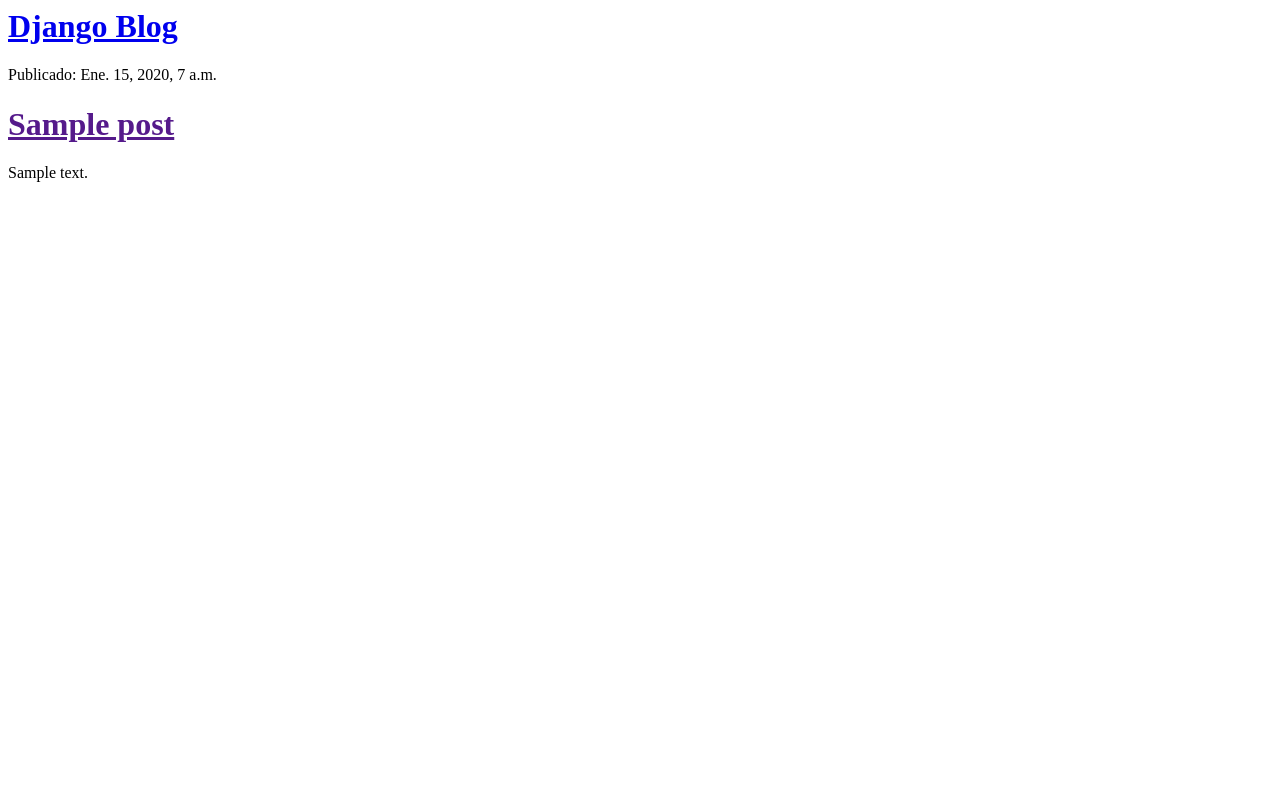
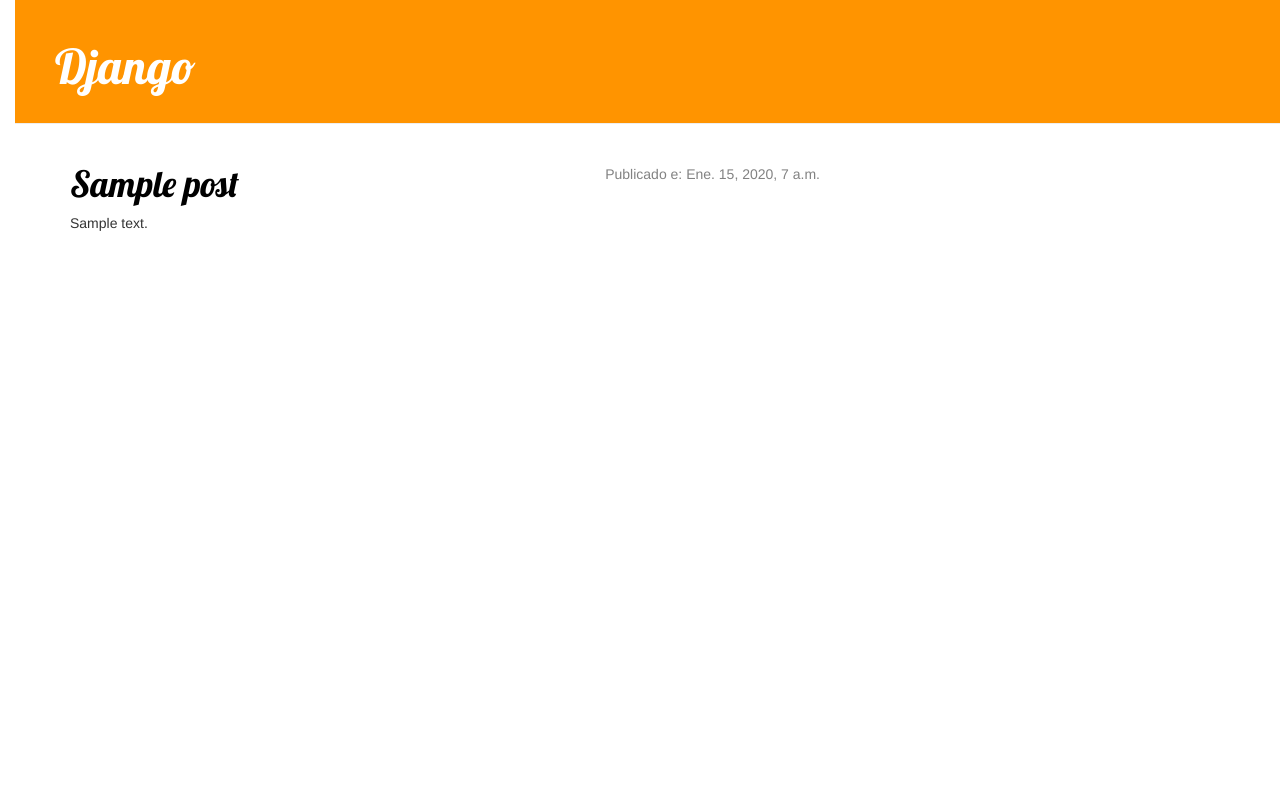
Before and after one commit to joacomaciascaceres/my-first-blog, a Django app: template blog/templates/blog/post_list.html in a window 1280 px wide. Run offline with Django 3.2, Linux system fonts and the light colour scheme; the template is opened without the code that fills it: values that come from a table or form of the project are taken from there, others are empty; tables that the repository leaves empty hold one stand-in row (values such as "Sample post"); some libraries are stand-ins or nearby versions.

Commit message:
Commit de nuevos cambios en el indez de la pagina blog post_list.html 20190426 1252

```diff
--- /dev/null
+++ b/blog/static/css/blog.css
@@ -0,0 +1,54 @@
+h1 a {
+    color: #FCA205;
+    font-family: 'Lobster';
+}
+body {
+    padding-left: 15px;
+}
+.page-header {
+    background-color: #ff9400;
+    margin-top: 0;
+    padding: 20px 20px 20px 40px;
+}
+
+.page-header h1, .page-header h1 a, .page-header h1 a:visited, .page-header h1 a:active {
+    color: #ffffff;
+    font-size: 36pt;
+    text-decoration: none;
+}
+
+.content {
+    margin-left: 40px;
+}
+
+h1, h2, h3, h4 {
+    font-family: 'Lobster', cursive;
+}
+
+.date {
+    float: right;
+    color: #828282;
+}
+
+.save {
+    float: right;
+}
+
+.post-form textarea, .post-form input {
+    width: 100%;
+}
+
+.top-menu, .top-menu:hover, .top-menu:visited {
+    color: #ffffff;
+    float: right;
+    font-size: 26pt;
+    margin-right: 20px;
+}
+
+.post {
+    margin-bottom: 70px;
+}
+
+.post h1 a, .post h1 a:visited {
+    color: #000000;
+}
--- a/blog/templates/blog/post_list.html
+++ b/blog/templates/blog/post_list.html
@@ -1,34 +1,31 @@
+{% load static %}
 <html>
     <head>
-        <title>Django Girls blog</title>
+        <title>Django</title>
+        <link rel="stylesheet" href="//maxcdn.bootstrapcdn.com/bootstrap/3.2.0/css/bootstrap.min.css">
+        <link rel="stylesheet" href="//maxcdn.bootstrapcdn.com/bootstrap/3.2.0/css/bootstrap-theme.min.css">
+        <link href="//fonts.googleapis.com/css?family=Lobster&subset=latin,latin-ext" rel="stylesheet" type="text/css">
+        <link rel="stylesheet" href="{% static 'css/blog.css' %}">
     </head>
     <body>
-        <!--<div>
-            <h1><a href="/">Django Girls Blog</a></h1>
+        <div class="page-header">
+        	<h1><a href= "/">Django</a></h1>
         </div>
 
-        <div>
-            <p>published: 14.06.2014, 12:14</p>
-            <h2><a href="">My first post</a></h2>
-            <p>Aenean eu leo quam. Pellentesque ornare sem lacinia quam venenatis vestibulum. Donec id elit non mi porta gravida at eget metus. Fusce dapibus, tellus ac cursus commodo, tortor mauris condimentum nibh, ut fermentum massa justo sit amet risus.</p>
+        <div class="content container">
+            <div class="row">
+                <div class="col-md-8">
+                    {% for post in posts %}
+                        <div class="post">
+                            <div class="date">
+                                <p>Publicado e: {{ post.published_date }}</p>
+                            </div>
+                            <h1><a href="">{{ post.title }}</a></h1>
+                            <p>{{ post.text|linebreaksbr }}</p>
+                        </div>
+                    {% endfor %}
+                </div>
+            </div>
         </div>
-
-        <div>
-            <p>published: 14.06.2014, 12:14</p>
-            <h2><a href="">My second post</a></h2>
-            <p>Aenean eu leo quam. Pellentesque ornare sem lacinia quam venenatis vestibulum. Donec id elit non mi porta gravida at eget metus. Fusce dapibus, tellus ac cursus commodo, tortor mauris condimentum nibh, ut f.</p>
-        </div>-->
-        <div>
-        	<h1>
-        		<a href= "/">Django Blog</a>
-        	</h1>
-        </div>
-        {% for post in posts %}
-        <div>
-        	<p>Publicado: {{ post.published_date }} </p>
-        		<h1><a href="">{{ post.title }}</a></h1>
-        	<p>{{ post.text|linebreaksbr }}</p>
-        </div>
-        {% endfor %}
     </body>
 </html>
```
